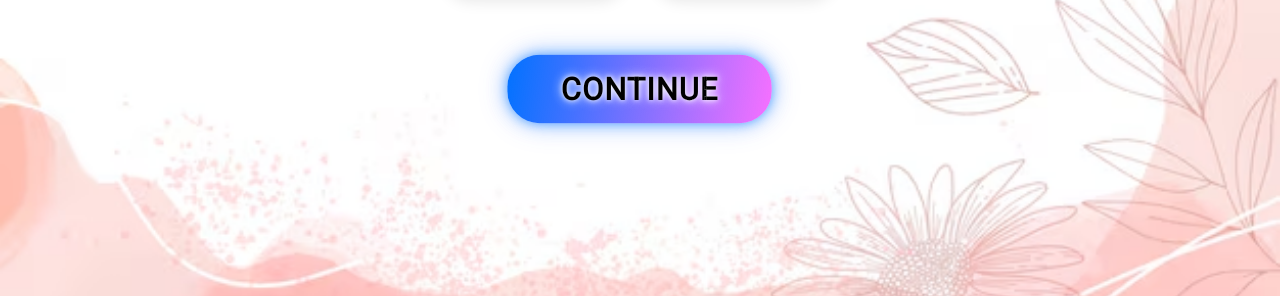
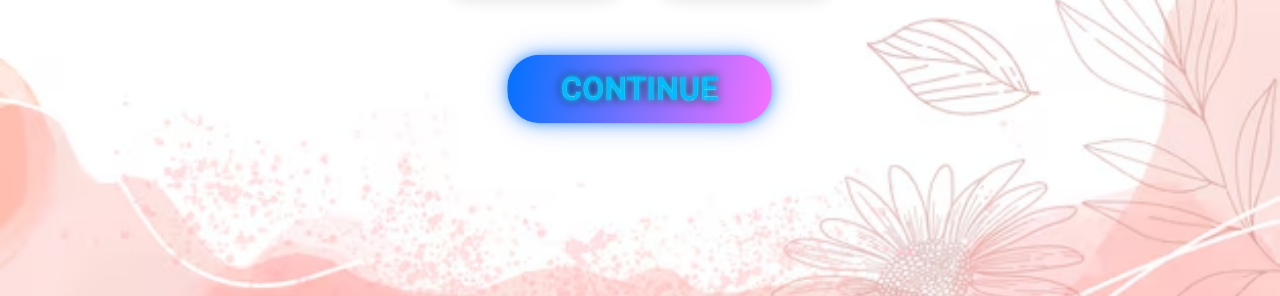
Before and after one commit to AndriySielikhov/CodeAlpha_CalculatorIMD_AndriiSielikhov, a plain HTML site: page index.html in a window 1280 px wide. Shown: the part 504-800 px from the top of the page. Drawn offline with Linux system fonts and the light colour scheme.

Commit message:
creat button

```diff
--- a/styles.css
+++ b/styles.css
@@ -724,7 +724,7 @@ body {
 
 .button {
     background: linear-gradient(100deg, #0072ff, #f200ff8f); /* Градієнтний фон */
-    color: black; /* Чорний колір тексту */
+    color: rgb(0, 187, 255); /* Чорний колір тексту */
     padding: 15px 50px;
     border-radius: 30px;
     border: none;
@@ -742,10 +742,10 @@ body {
     font-weight: bold;
     letter-spacing: 1px; /* Відстань між літерами */
     -webkit-text-stroke: 0.1px rgb(255, 255, 255); /* Біла обводка тексту */
-    text-stroke: 0.1px white; /* Біла обводка тексту */
+    text-stroke: 0.1px rgb(0, 183, 255); /* Біла обводка тексту */
     text-shadow:
-        0 0 5px white, /* Додатковий ефект білої обводки */
-        0 0 10px white;
+        0 0 5px rgb(0, 234, 255), /* Додатковий ефект білої обводки */
+        0 0 10px rgb(0, 0, 0);
 }
 
 .button:hover {
```
